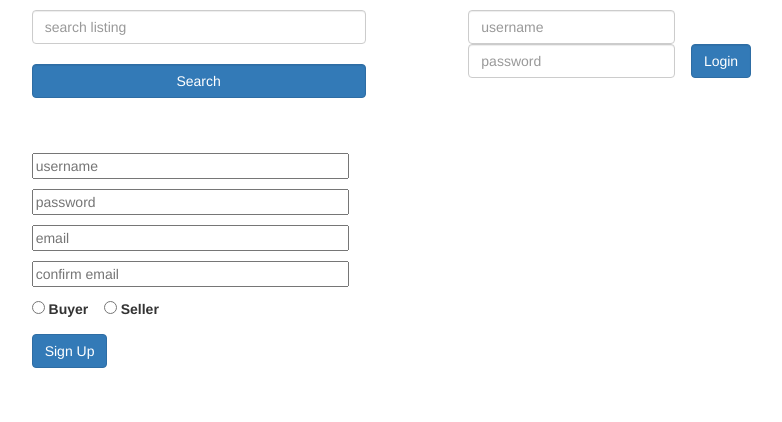
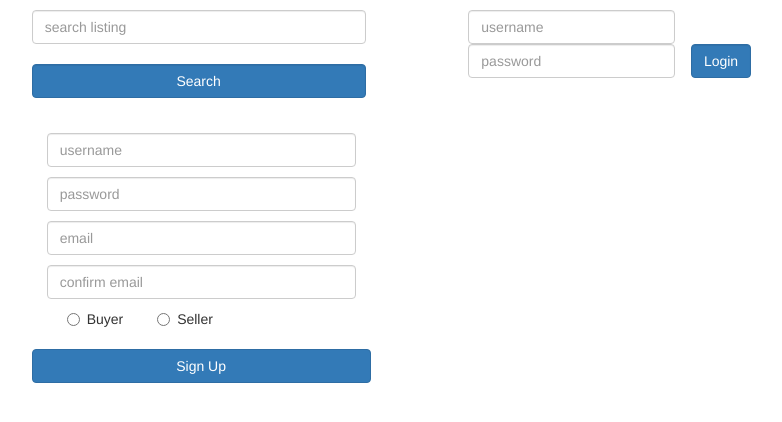
Before and after one commit to edchtzwe/self, a PHP site: page / in a window 1280 px wide. Shown: the top 422 px of the page, without its empty margins (405-1187 px from the left). Run offline with PHP 8.4, Linux system fonts and the light colour scheme.

Commit message:
>>Chong Tze Wei @ Edmund; 7440820@gmail.com; https://au.linkedin.com/in/chong-tze-wei-7b7564103

```diff
--- a/header.php
+++ b/header.php
@@ -19,7 +19,6 @@
 			<DIV class="form-group col-lg-10">
 					<INPUT name=search_field type="text" class="form-control" placeholder="search listing">&nbsp;&nbsp;&nbsp;
 					<INPUT type=submit class="btn btn-primary form-control" value=Search name=search_bttn>
-					<LABEL for=searchBtn></LABEL>&nbsp;&nbsp;&nbsp;
 			</DIV>
 		</DIV>
 		</FORM>
--- a/index.php
+++ b/index.php
@@ -18,16 +18,25 @@
 		<!--This is the form that is to be submitted to the signup processing back-end-->
 		<P>
 		<FORM method=post action="signup.php">
-		<P><INPUT name=signup_username class="longtext" placeholder="username"></p>
-		<P><INPUT type=password class="longtext" name=signup_password placeholder="password"></P>
-		<P><INPUT name=email class="longtext" placeholder="email"></P>
-		<P><INPUT name=confirm_email class="longtext" placeholder="confirm email"></P>
-		<P><INPUT type=radio name="type" id="buyer">&nbsp;<LABEL FOR="buyer">Buyer</LABEL>&nbsp;&nbsp;&nbsp;
-		<INPUT type=radio name="type" id="seller">&nbsp;<LABEL FOR="seller">Seller</LABEL></P>
-		<P>
-		<INPUT type=submit class="btn btn-primary" value="Sign Up" name=signup>
-		<LABEL for=signup></LABEL>
-		</P>
+		<DIV class="form-group col-lg-10">
+			<P><INPUT name=signup_username class="form-control" placeholder="username"></p>
+			<P><INPUT type=password class="form-control" name=signup_password placeholder="password"></P>
+			<P><INPUT name=email class="form-control" placeholder="email"></P>
+			<P><INPUT name=confirm_email class="form-control" placeholder="confirm email"></P>
+			<DIV class="radio-inline">
+				<P>
+				<LABEL FOR="buyer" class="radio-inline"><INPUT type=radio name="type" id="buyer">Buyer</LABEL>
+			</DIV>
+			<DIV class="radio-inline">
+				<LABEL FOR="seller" class="radio-inline"><INPUT type=radio name="type" id="seller">Seller</LABEL>
+				</P>
+			</DIV>
+			<P>
+			<DIV class="row">
+			<INPUT type=submit class="btn btn-primary col-lg-12" value="Sign Up" name=signup>
+			</DIV>
+			</P>
+		</DIV>
 		</FORM>
 	</DIV>
 	<DIV class="col-sm-4"><!--Right Side-Bar--></DIV>
```
Also changed, not shown: signup.php (added).
